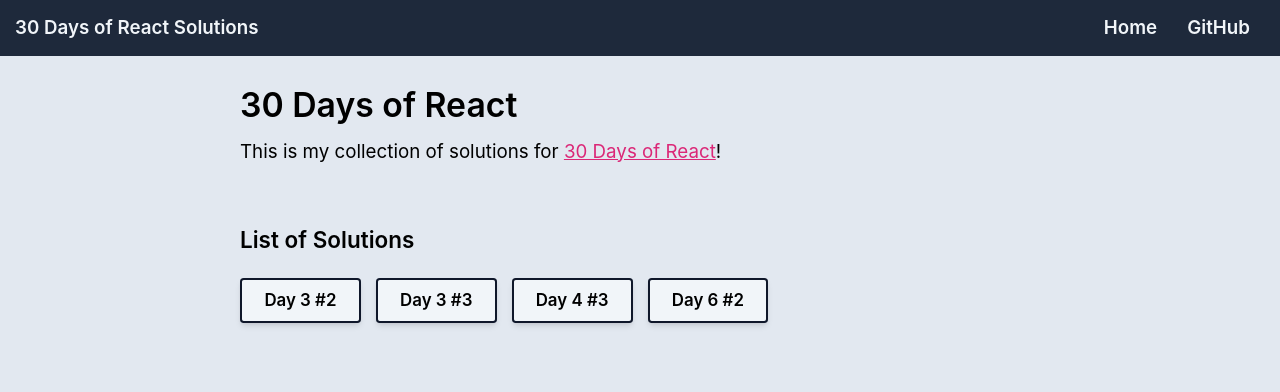
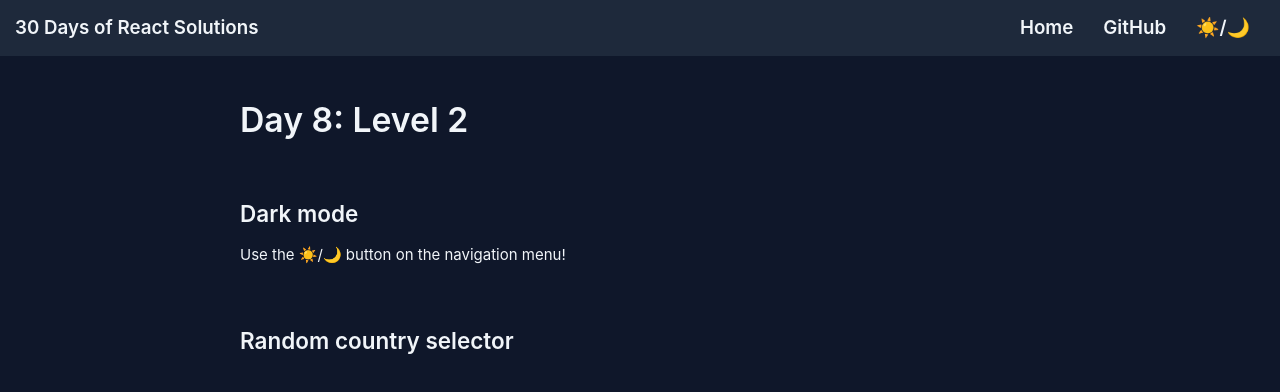
Before and after one commit to dongheenam/30-days-of-react-solutions, a React (Vite) app: page /day8-2 in a window 1280 px wide. Shown: the top 392 px of the page. Built offline with nearby package versions, Linux system fonts and the light colour scheme; the HTML template or start-up script is replaced by a standard one.

Commit message:
Add dark mode

```diff
--- a/src/App.tsx
+++ b/src/App.tsx
@@ -1,13 +1,23 @@
 import { BrowserRouter } from "react-router-dom";
+
+import useDarkMode from "./components/useDarkMode.js";
 import Nav from "./components/Nav.js";
 import RouteSolutions from "./components/RouteSolutions.js";
 
 export default function App() {
+  const [mode, toggleMode, loadDOM] = useDarkMode();
+
+  if (!loadDOM) return <div />;
   return (
-    <div id="app" className="min-h-screen bg-slate-200 flex flex-col gap-4">
+    <div id="app" className={`min-h-screen flex flex-col ${mode}`}>
       <BrowserRouter>
-        <Nav />
-        <div className="min-h-full flex-1 flex flex-column items-stretch justify-center">
+        <Nav toggleMode={toggleMode} />
+        <div
+          className="min-h-full pt-8
+        bg-slate-200 dark:bg-slate-900 dark:text-slate-100
+        flex-1 flex flex-column items-stretch justify-center
+        transition-colors"
+        >
           <RouteSolutions />
         </div>
       </BrowserRouter>
--- a/src/components/Button.tsx
+++ b/src/components/Button.tsx
@@ -14,6 +14,7 @@
   const classes: string = `
     my-2 px-4 py-2 shadow-md
     border-2 border-slate-900 rounded bg-slate-100 hover:bg-slate-200
+    dark:border-slate-200 dark:bg-slate-800 dark:hover:bg-slate-700
     text-lg font-semibold
     transition-colors
     ${className}
--- a/src/components/Home.tsx
+++ b/src/components/Home.tsx
@@ -21,6 +21,7 @@
         <Button onClick={() => navigate("/day3-3")}>Day 3 #3</Button>
         <Button onClick={() => navigate("/day4-3")}>Day 4 #3</Button>
         <Button onClick={() => navigate("/day6-2")}>Day 6 #2</Button>
+        <Button onClick={() => navigate("/day8-2")}>Day 8 #2</Button>
       </div>
     </main>
   );
--- a/src/components/Nav.tsx
+++ b/src/components/Nav.tsx
@@ -1,10 +1,14 @@
 import { Link } from "react-router-dom";
 
-export default function Nav() {
+export default function Nav(props: { toggleMode: () => void }) {
+  const { toggleMode } = props;
+
   return (
     <nav
       className="
-      p-4 pr-8 bg-slate-800 text-slate-100 font-semibold text-xl
+      p-4 pr-8 shadow-md
+      bg-slate-800 text-slate-100
+      font-semibold text-xl
       flex flex-row justify-between"
     >
       <div>30 Days of React Solutions</div>
@@ -17,6 +21,7 @@
             GitHub
           </a>
         </li>
+        <button onClick={toggleMode}>☀️/🌙</button>
       </ul>
     </nav>
   );
--- a/src/components/RouteSolutions.tsx
+++ b/src/components/RouteSolutions.tsx
@@ -5,6 +5,7 @@
 import Day3Level3 from "./day-3/Day3Level3.js";
 import Day4Level3 from "./day-4/Day4Level3.js";
 import Day6Level2 from "./day-6/Day6Level2.js";
+import Day8Level2 from "./day-8/Day8Level2.js";
 
 export default function RouteSolutions() {
   return (
@@ -14,6 +15,7 @@
       <Route path="/day3-3" element={<Day3Level3 />} />
       <Route path="/day4-3" element={<Day4Level3 />} />
       <Route path="/day6-2" element={<Day6Level2 />} />
+      <Route path="/day8-2" element={<Day8Level2 />} />
       <Route path="*" element={<Home />} />
     </Routes>
   );
--- a/src/components/day-4/Day4Level3.tsx
+++ b/src/components/day-4/Day4Level3.tsx
@@ -28,6 +28,7 @@
 function renderColors(colors: Array<Color>) {
   return colors.map((color) => (
     <div
+      key={color.value}
       className="text-center text-lg mont py-4 rounded-lg"
       style={{
         backgroundColor: color.value,
--- a/src/components/day-6/Day6Level2.tsx
+++ b/src/components/day-6/Day6Level2.tsx
@@ -81,7 +81,7 @@
   );
   return (
     <main className="pb-16">
-      <h1>Day 6 Level 2</h1>
+      <h1>Day 6: Level 2</h1>
       <h2>Number Generator</h2>
       <div
         id="part-1"
--- /dev/null
+++ b/src/components/day-8/Day8Level2.tsx
@@ -0,0 +1,12 @@
+export default function Day8Level2() {
+  return (
+    <main>
+      <h1>Day 8: Level 2</h1>
+      <h2>Dark mode</h2>
+      <p>Use the ☀️/🌙 button on the navigation menu!</p>
+      <div id="toggle-dark-mode"></div>
+      <h2>Random country selector</h2>
+      <div id="country-selector"></div>
+    </main>
+  );
+}
--- /dev/null
+++ b/src/components/useDarkMode.tsx
@@ -0,0 +1,26 @@
+import { useState, useEffect } from "react";
+
+/* provides dark mode toggler
+https://www.smashingmagazine.com/2020/04/dark-mode-react-apps-styled-components/ */
+export default function useDarkMode(): [string, () => void, boolean] {
+  const [mode, setMode] = useState<string>("dark");
+  const [loadDOM, setLoadDOM] = useState<boolean>(false);
+
+  const toggleMode = () => {
+    const newMode = mode === "light" ? "dark" : "light";
+
+    setMode(newMode);
+    window.localStorage.setItem("mode", newMode);
+  };
+
+  // loads local settings
+  useEffect(() => {
+    const localTheme = window.localStorage.getItem("mode");
+    if (localTheme) {
+      setMode(localTheme);
+    }
+    setLoadDOM(true);
+  }, []);
+
+  return [mode, toggleMode, loadDOM];
+}
--- a/tailwind.config.js
+++ b/tailwind.config.js
@@ -5,4 +5,5 @@
     extend: {},
   },
   plugins: [],
+  darkMode: "class",
 };
```
